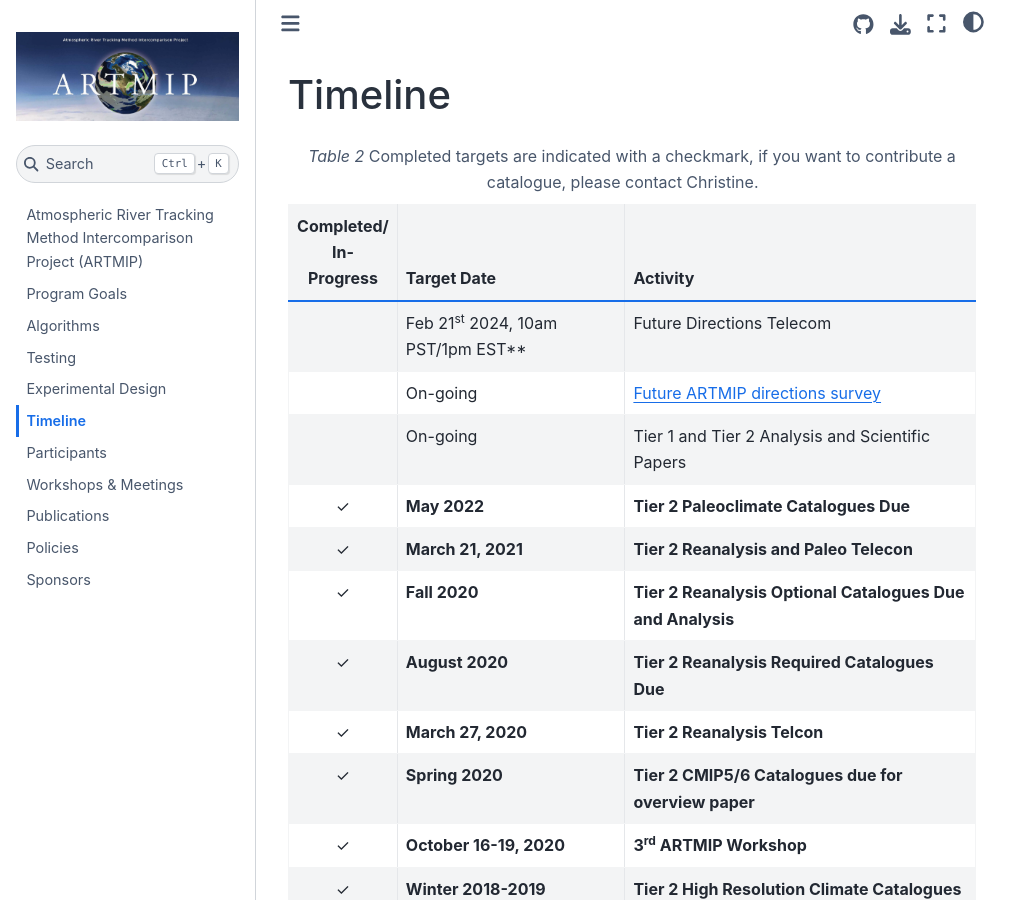
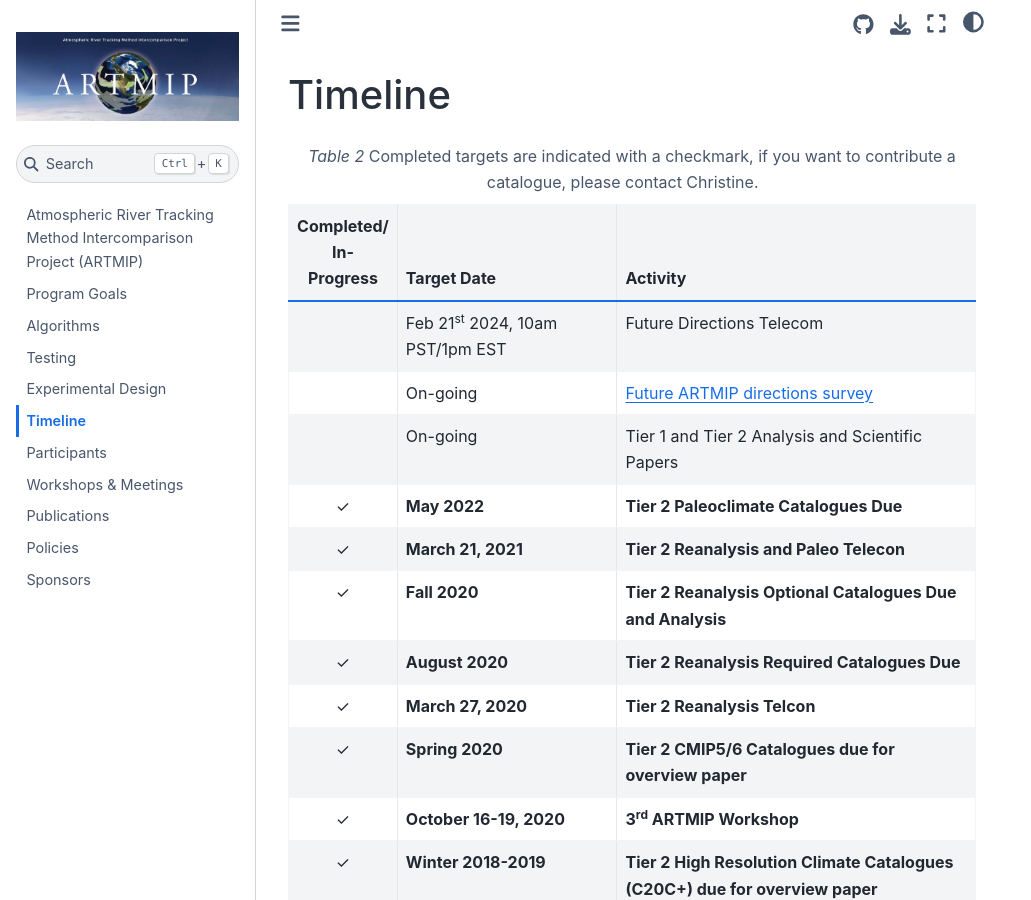
Before and after one commit to NCAR/ARTMIP, a Jupyter Book: the page built from book/timeline.md, in a window 1280 px wide and 900 px high. Shown: the whole window, without its empty margins (0-1031 px from the left). Built offline with Jupyter Book 1.0.4 settings and Sphinx 7.4.7 and the Sphinx Book theme 1.1.4, drawn with Linux system fonts in a browser that asks for light colours.

```diff
--- a/book/timeline.md
+++ b/book/timeline.md
@@ -5,7 +5,7 @@
 :align: center
 | Completed/<br>In-Progress | Target Date | Activity |
 | :---: | ------------- | ------------- |
-|          | Feb 21<sup>st</sup> 2024, 10am PST/1pm EST** | Future Directions Telecom |
+|          | Feb 21<sup>st</sup> 2024, 10am PST/1pm EST | Future Directions Telecom |
 |          | On-going | [Future ARTMIP directions survey](https://forms.gle/Fai2qPAyiaxYxvSX9) |
 |          | On-going | Tier 1 and Tier 2 Analysis and Scientific Papers |
 | &#10003; | **May 2022** | **Tier 2 Paleoclimate Catalogues Due** |
```
